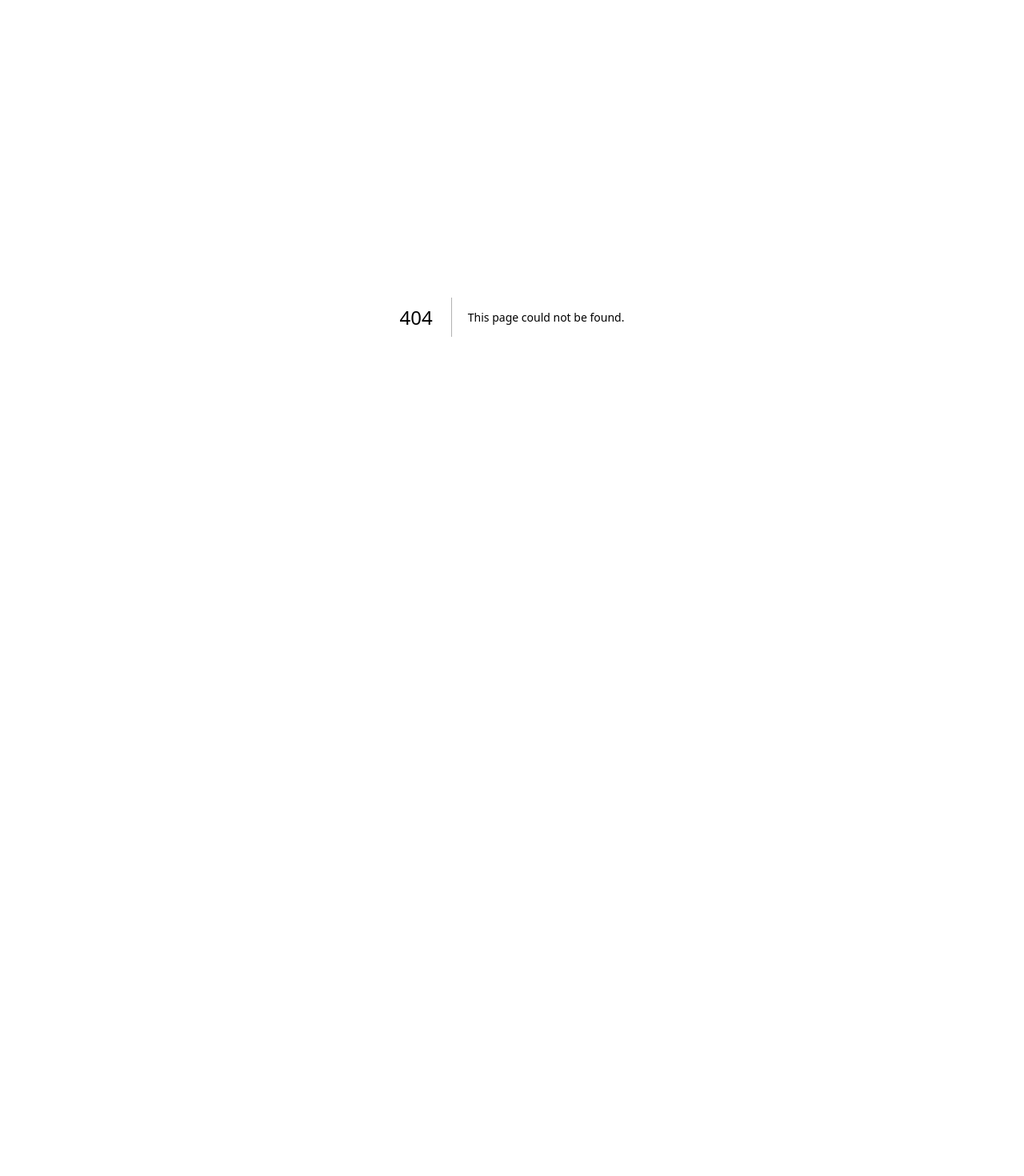
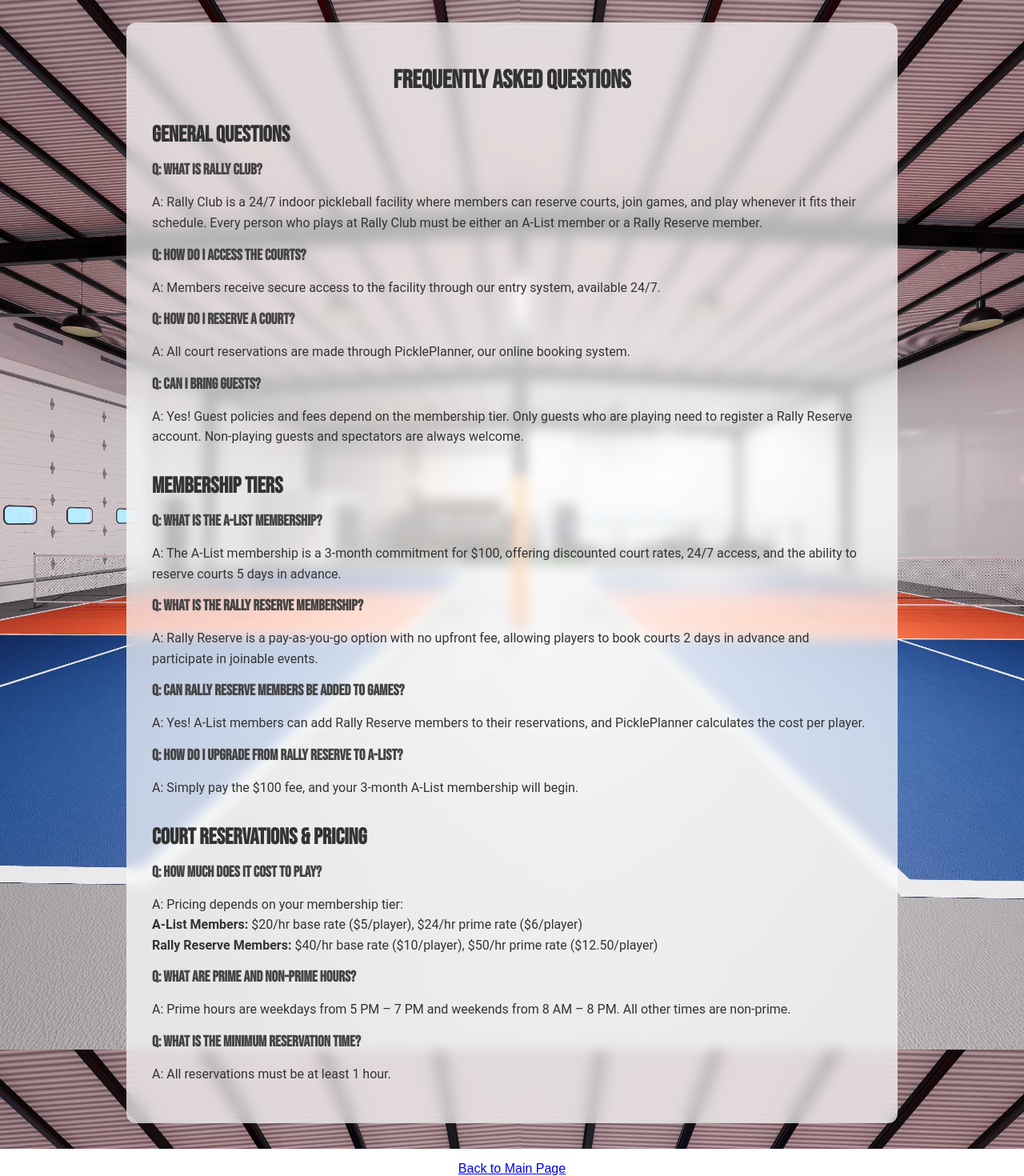
Before and after one commit to bleemus/rallyclubpickleballsite, a Next.js app in the folder site/: page /faq in a window 1280 px wide. Before the commit this address had no page. Shown: the part 4-1474 px from the top of the page at 80% size. Before the commit the page ends 800 px from the top, so only its background shows below. Built offline with nearby package versions, Linux system fonts and the light colour scheme.

Commit message:
added faq

```diff
--- /dev/null
+++ b/site/pages/faq.js
@@ -0,0 +1,216 @@
+// pages/faq.js
+import Head from "next/head";
+import Link from "next/link";
+
+export default function FAQ() {
+  return (
+    <>
+      <Head>
+        <title>Rally Club Pickleball - FAQ</title>
+        <meta
+          name="description"
+          content="Frequently Asked Questions about Rally Club Pickleball"
+        />
+        <meta name="viewport" content="width=device-width, initial-scale=1" />
+      </Head>
+
+      {/* Single background container */}
+      <div className="faq-container">
+        {/* Glass-style card with FAQ content */}
+        <div className="faq-card">
+          <h1 className="faq-heading">Frequently Asked Questions</h1>
+
+          {/* --- GENERAL QUESTIONS --- */}
+          <div className="faq-category">
+            <h2>General Questions</h2>
+
+            <div className="faq-question">
+              <h3>Q: What is Rally Club?</h3>
+              <p>
+                A: Rally Club is a 24/7 indoor pickleball facility where members
+                can reserve courts, join games, and play whenever it fits their
+                schedule. Every person who plays at Rally Club must be either an
+                A-List member or a Rally Reserve member.
+              </p>
+            </div>
+
+            <div className="faq-question">
+              <h3>Q: How do I access the courts?</h3>
+              <p>
+                A: Members receive secure access to the facility through our
+                entry system, available 24/7.
+              </p>
+            </div>
+
+            <div className="faq-question">
+              <h3>Q: How do I reserve a court?</h3>
+              <p>
+                A: All court reservations are made through PicklePlanner, our
+                online booking system.
+              </p>
+            </div>
+
+            <div className="faq-question">
+              <h3>Q: Can I bring guests?</h3>
+              <p>
+                A: Yes! Guest policies and fees depend on the membership tier.
+                Only guests who are playing need to register a Rally Reserve
+                account. Non-playing guests and spectators are always welcome.
+              </p>
+            </div>
+          </div>
+
+          {/* --- MEMBERSHIP TIERS --- */}
+          <div className="faq-category">
+            <h2>Membership Tiers</h2>
+
+            <div className="faq-question">
+              <h3>Q: What is the A-List membership?</h3>
+              <p>
+                A: The A-List membership is a 3-month commitment for $100,
+                offering discounted court rates, 24/7 access, and the ability to
+                reserve courts 5 days in advance.
+              </p>
+            </div>
+
+            <div className="faq-question">
+              <h3>Q: What is the Rally Reserve membership?</h3>
+              <p>
+                A: Rally Reserve is a pay-as-you-go option with no upfront fee,
+                allowing players to book courts 2 days in advance and
+                participate in joinable events.
+              </p>
+            </div>
+
+            <div className="faq-question">
+              <h3>Q: Can Rally Reserve members be added to games?</h3>
+              <p>
+                A: Yes! A-List members can add Rally Reserve members to their
+                reservations, and PicklePlanner calculates the cost per player.
+              </p>
+            </div>
+
+            <div className="faq-question">
+              <h3>Q: How do I upgrade from Rally Reserve to A-List?</h3>
+              <p>
+                A: Simply pay the $100 fee, and your 3-month A-List membership
+                will begin.
+              </p>
+            </div>
+          </div>
+
+          {/* --- COURT RESERVATIONS & PRICING --- */}
+          <div className="faq-category">
+            <h2>Court Reservations &amp; Pricing</h2>
+
+            <div className="faq-question">
+              <h3>Q: How much does it cost to play?</h3>
+              <p>
+                A: Pricing depends on your membership tier:
+                <br />
+                <strong>A-List Members:</strong> $20/hr base rate ($5/player),
+                $24/hr prime rate ($6/player)
+                <br />
+                <strong>Rally Reserve Members:</strong> $40/hr base rate
+                ($10/player), $50/hr prime rate ($12.50/player)
+              </p>
+            </div>
+
+            <div className="faq-question">
+              <h3>Q: What are prime and non-prime hours?</h3>
+              <p>
+                A: Prime hours are weekdays from 5 PM – 7 PM and weekends from
+                8 AM – 8 PM. All other times are non-prime.
+              </p>
+            </div>
+
+            <div className="faq-question">
+              <h3>Q: What is the minimum reservation time?</h3>
+              <p>A: All reservations must be at least 1 hour.</p>
+            </div>
+          </div>
+        </div>
+      </div>
+
+      {/* Link at the bottom to go back to Main Page */}
+      <div className="bottom-link">
+        <Link href="/">Back to Main Page</Link>
+      </div>
+
+      <style jsx>{`
+        /* Container with a single background image */
+        .faq-container {
+          background-image: url("/about.jpg");
+          background-size: cover;
+          background-position: center;
+          background-attachment: fixed;
+          /* Remove large empty space at top: remove min-height or large padding */
+          padding: 2rem 1rem;
+          display: flex;
+          justify-content: center;
+        }
+
+        /* The card that holds your FAQ text */
+        .faq-card {
+          width: 100%;
+          max-width: 900px;
+          background: rgba(255, 255, 255, 0.7); /* glassy effect if desired */
+          backdrop-filter: blur(8px);
+          -webkit-backdrop-filter: blur(8px);
+          border-radius: 12px;
+          padding: 2rem;
+          margin: 0 auto; /* center horizontally */
+        }
+
+        .faq-heading {
+          font-size: 2rem;
+          margin-bottom: 1rem;
+          text-align: center;
+          font-family: "Bebas Neue", sans-serif;
+          color: #333;
+        }
+
+        .faq-category h2 {
+          font-size: 1.75rem;
+          margin: 2rem 0 1rem;
+          font-family: "Bebas Neue", sans-serif;
+          color: #333;
+        }
+
+        .faq-question h3 {
+          font-family: "Bebas Neue", sans-serif;
+          font-size: 1.2rem;
+          margin: 1rem 0 0.25rem;
+          color: #444;
+        }
+
+        .faq-question p {
+          font-family: "Roboto", sans-serif;
+          font-size: 1rem;
+          line-height: 1.6;
+          color: #333;
+          margin-bottom: 1rem;
+        }
+
+        .bottom-link {
+          text-align: center;
+          margin: 1rem 0 2rem;
+        }
+
+        .bottom-link a {
+          color: #333;
+          text-decoration: underline;
+          font-family: "Bebas Neue", sans-serif;
+          font-size: 1.2rem;
+          padding: 0.5rem 1rem;
+        }
+
+        @media (max-width: 768px) {
+          .faq-container {
+            background-attachment: scroll;
+          }
+        }
+      `}</style>
+    </>
+  );
+}
```
Also changed, not shown: site/pages/index.js (+7 -1 lines).
